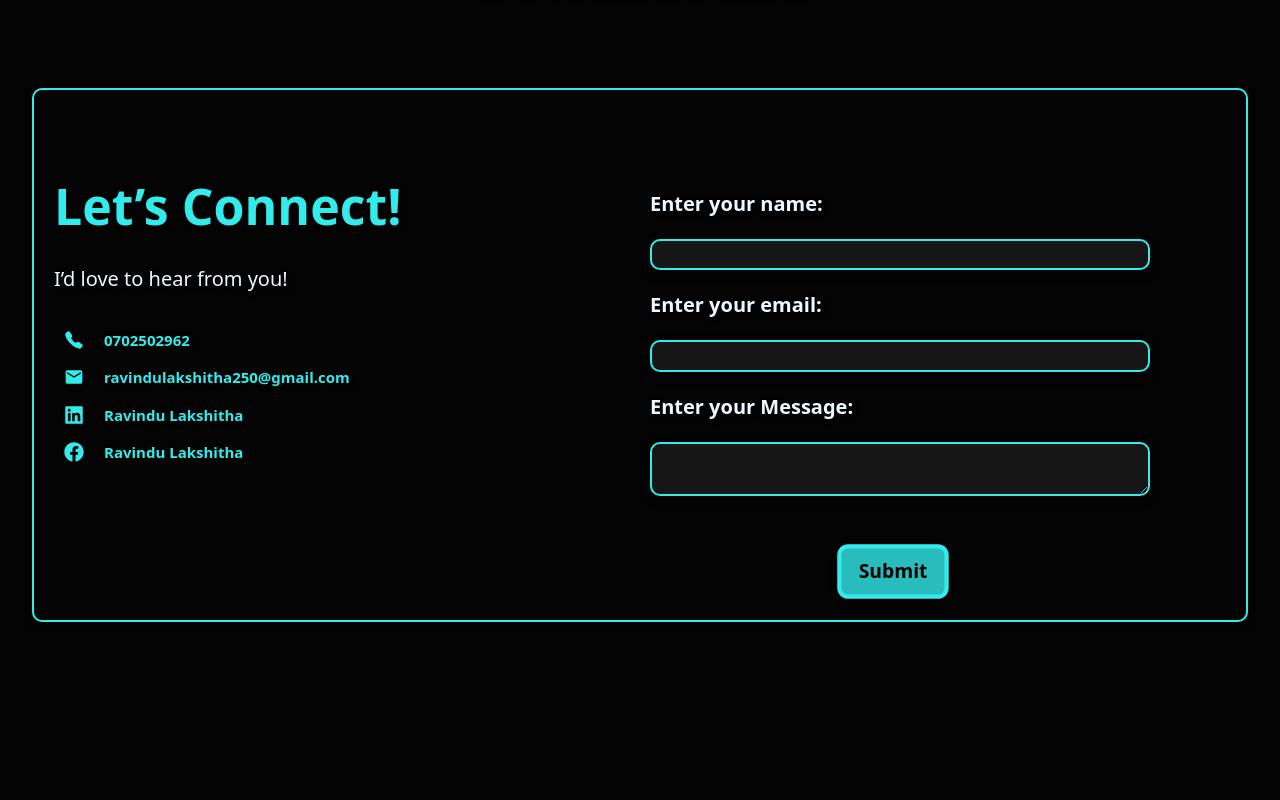
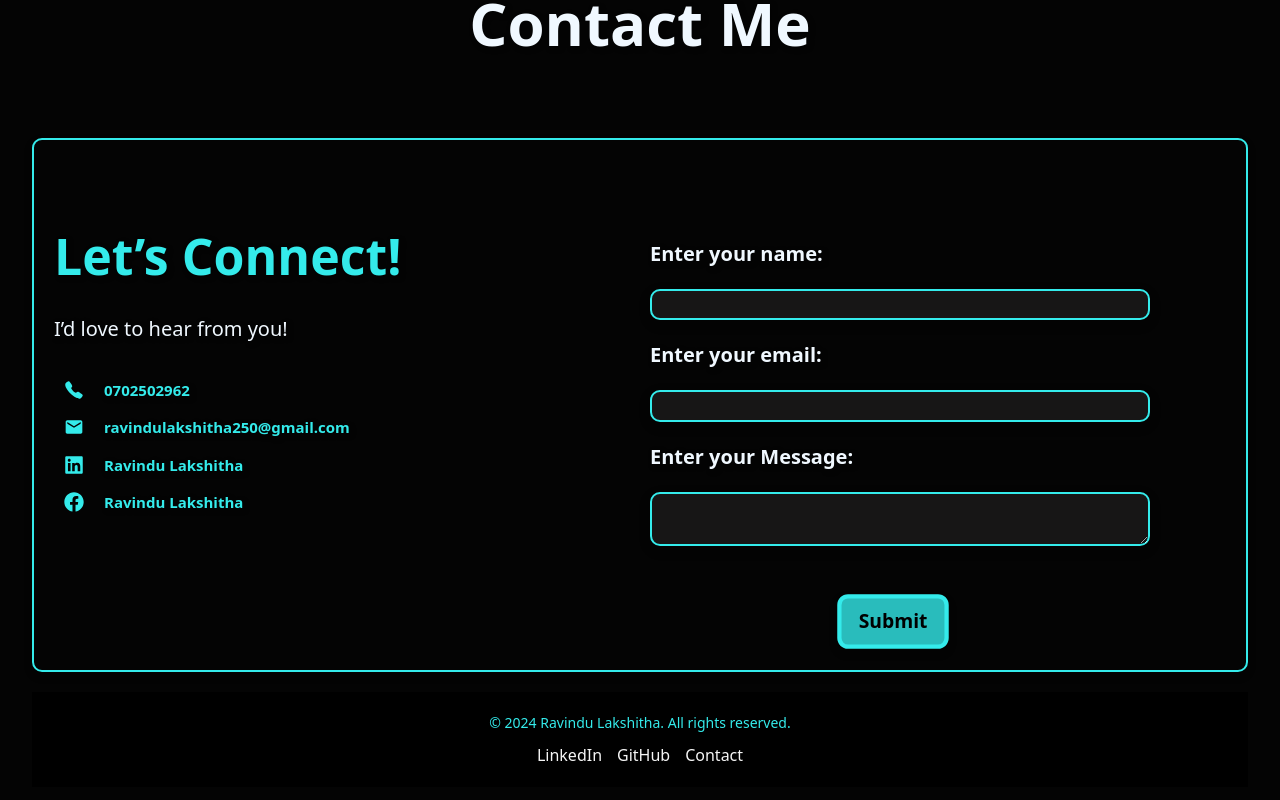
Before and after one commit to RavinduLakshitha/My-Portfolio, a React (Vite) app in the folder Myportfolio/: page / in a window 1280 px wide. Shown: the part 3414-4214 px from the top of the page. Before the commit the page ends 4088 px from the top, so only its background shows below. Built offline with nearby package versions, Linux system fonts and the light colour scheme.

Commit message:
create footer and update timeline

```diff
--- a/Myportfolio/src/App.jsx
+++ b/Myportfolio/src/App.jsx
@@ -7,6 +7,7 @@ import Project from "./Pages/Projects/projects";
 import TechStack from "./Pages/TechStack/techstack";
 import Timeline from "./Pages/Timeline/timeline";
 import Layout from "./Component/Layout/layout";
+import Footer from "./Component/Footer/footer";
 
 function App() {
   return (
@@ -18,6 +19,7 @@ function App() {
         <TechStack />
         <Timeline />
         <Contactme />
+        <Footer />
       </div>
     </Layout>
   );
--- /dev/null
+++ b/Myportfolio/src/Component/Footer/footer.css
@@ -0,0 +1,36 @@
+.footer {
+    background-color: black;
+    color: rgb(52, 235, 235);
+    text-align: center;
+    padding: 20px 10px;
+  }
+
+  .footer-content {
+    max-width: 1200px;
+    margin: 0 auto;
+    display: flex;
+    flex-direction: column;
+    align-items: center;
+  }
+
+  .footer-text {
+    margin-bottom: 10px;
+    font-size: 14px;
+  }
+
+  .social-links {
+    display: flex;
+    gap: 15px;
+  }
+
+  .social-links a {
+    /* color: #4e9eff; */
+    color: whitesmoke;
+    text-decoration: none;
+    font-size: 16px;
+    transition: color 0.3s ease;
+  }
+
+  .social-links a:hover {
+    color: #1e90ff;
+  }
--- /dev/null
+++ b/Myportfolio/src/Component/Footer/footer.jsx
@@ -0,0 +1,26 @@
+import "./footer.css";
+
+const Footer = () => {
+  return (
+    <footer className="footer">
+      <div className="footer-content">
+        <p className="footer-text">
+          © {new Date().getFullYear()} Ravindu Lakshitha. All rights reserved.
+        </p>
+        <div className="social-links">
+          <a href="https://www.linkedin.com/in/ravindulakshitha/" target="_blank" rel="noopener noreferrer">
+            LinkedIn
+          </a>
+          <a href="https://github.com/RavinduLakshitha" target="_blank" rel="noopener noreferrer">
+            GitHub
+          </a>
+          <a href="/contact" className="contact-link">
+            Contact
+          </a>
+        </div>
+      </div>
+    </footer>
+  );
+};
+
+export default Footer;
--- a/Myportfolio/src/Pages/Timeline/timeline.css
+++ b/Myportfolio/src/Pages/Timeline/timeline.css
@@ -10,6 +10,8 @@
   animation: fadeIn 1s ease-in-out;
   margin-bottom: 40px;
 }
+
+
 
 .container_T {
   display: flex;
--- a/Myportfolio/src/Pages/Timeline/timeline.jsx
+++ b/Myportfolio/src/Pages/Timeline/timeline.jsx
@@ -7,7 +7,7 @@ import smv from "../../Images/SMV.png";
 
 const Timeline = () => {
   useEffect(() => {
-    const scrollElements = document.querySelectorAll('.photo');
+    const scrollElements = document.querySelectorAll(".photo");
 
     const isElementInView = (el) => {
       const rect = el.getBoundingClientRect();
@@ -15,11 +15,11 @@ const Timeline = () => {
     };
 
     const addVisibleClass = (el) => {
-      el.classList.add('scroll-visible');
+      el.classList.add("scroll-visible");
     };
 
     const removeVisibleClass = (el) => {
-      el.classList.remove('scroll-visible');
+      el.classList.remove("scroll-visible");
     };
 
     const handleScroll = () => {
@@ -33,37 +33,46 @@ const Timeline = () => {
     };
 
     // Handle scroll events
-    window.addEventListener('scroll', handleScroll);
+    window.addEventListener("scroll", handleScroll);
 
     // Check initially if elements are in view on page load
     handleScroll();
 
     return () => {
-      window.removeEventListener('scroll', handleScroll);
+      window.removeEventListener("scroll", handleScroll);
     };
   }, []);
 
   return (
     <div className="timeline" id="timeline">
-      <h1>Timeline</h1>
+      <h1 style={{ marginBottom: "50px" }}>Timeline</h1>
       <div className="container_T">
         <div className="flexbox02"></div>
         <div className="flexbox01">
           <div className="higher">
             <img className="photo" src={Susl} alt="susl logo" />
-            <h2><b>BSc. Honours Degree in Software Engineering</b></h2>
-            <h3>Department of Software Engineering, Sabaragamuwa University of Sri Lanka</h3>
+            <h2>
+              <b>BSc. Honours Degree in Software Engineering</b>
+            </h2>
+            <h3>
+              Department of Software Engineering, Sabaragamuwa University of Sri
+              Lanka
+            </h3>
             <h1>2021 - 2025</h1>
           </div>
           <div className="Secondry">
             <img className="photo" src={scc} alt="SCC logo" />
-            <h2><b>GCE Advanced Level</b></h2>
+            <h2>
+              <b>GCE Advanced Level</b>
+            </h2>
             <h3>Senanayake National College, Madampe</h3>
             <h1>2019</h1>
           </div>
           <div className="Secondry">
             <img className="photo" src={smv} alt="SMV logo" />
-            <h2><b>GCE Ordinary Level</b></h2>
+            <h2>
+              <b>GCE Ordinary Level</b>
+            </h2>
             <h3>Saranath National College, Kuliyapitiya</h3>
             <h1>2015</h1>
           </div>
```
